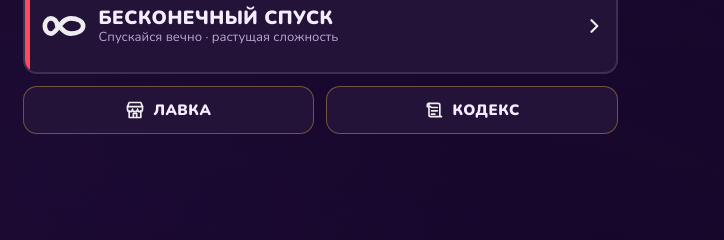
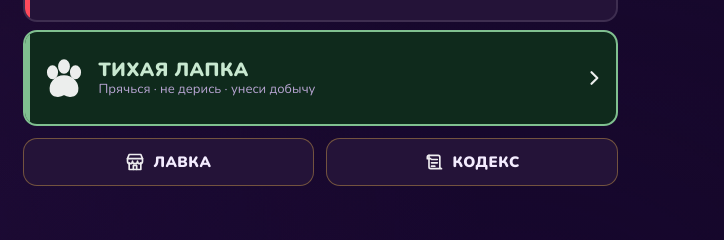
Before and after one commit to flame-goal-hunter/mouse-pi-game, a website with bundled scripts: page www/transylvania-menu.html in a window 1280 px wide. Shown: the part 471-711 px from the top of the page, 556-1280 px from the left. Built offline with nearby package versions, Linux system fonts and the light colour scheme.

Commit message:
feat(sneak): make stealth mode reachable — boot routing and menu entry
SneakScene existed but no player could reach it: BootScene never
routed runMode=sneak (it fell through to the menu redirect, which
would have bounced right back), and the HTML entry menu had no card
for it.

- BootScene: route runMode === 'sneak' to SneakScene({ roomIndex: 0 }),
  alongside the existing story/endless → DungeonScene branch.
- transylvania-menu.html/.css/.js: add a third «ТИХАЯ ЛАПКА» card
  (green accent family, paw icon reused from the in-game HUD kit since
  no ui-menu icon fit), wired to startRun('sneak') and showing a
  cleared-nights hint once Progress.getSneakStats().clears > 0.

```diff
--- a/www/js/scenes/BootScene.js
+++ b/www/js/scenes/BootScene.js
@@ -249,7 +249,10 @@ export class BootScene extends Phaser.Scene {
             // into DungeonScene. Otherwise, hand off to the native HTML menu so we
             // avoid spinning up Phaser just to render menu chrome.
             const runMode = config.runMode || null;
-            if (runMode === 'story' || runMode === 'endless') {
+            if (runMode === 'sneak') {
+                console.log('[BootScene] mode=transylvania runMode=sneak → SneakScene');
+                this.scene.start('SneakScene', { roomIndex: 0 });
+            } else if (runMode === 'story' || runMode === 'endless') {
                 console.log('[BootScene] mode=transylvania runMode=' + runMode + ' → DungeonScene');
                 this.scene.start('DungeonScene', { runMode, chapter: 1 });
             } else {
--- a/www/transylvania-menu.css
+++ b/www/transylvania-menu.css
@@ -618,6 +618,15 @@ button:focus-visible,
 
 .mode-card-endless .card-stripe { background: var(--danger); }
 .mode-card-endless .card-title { color: var(--text); }
+
+/* Tertiary — green accent, matches the Phaser hub's sneak card. */
+.mode-card-sneak {
+    background: #0f2a1c;
+    border-color: #80c090;
+}
+
+.mode-card-sneak .card-stripe { background: #80c090; }
+.mode-card-sneak .card-title { color: #c8e8d0; }
 
 /* ===== Footer ===== */
 #footer {
--- a/www/transylvania-menu.html
+++ b/www/transylvania-menu.html
@@ -86,6 +86,16 @@
                     </span>
                     <img class="card-chevron icn" src="assets/ui-menu/arrow_left.svg" alt="" aria-hidden="true">
                 </button>
+
+                <button id="card-sneak" class="mode-card mode-card-sneak" type="button">
+                    <span class="card-stripe"></span>
+                    <img class="card-icon icn" src="assets/ui/paw.svg" alt="" aria-hidden="true">
+                    <span class="card-text">
+                        <span class="card-title">ТИХАЯ ЛАПКА</span>
+                        <span class="card-hint" id="sneak-hint">Прячься &middot; не дерись &middot; унеси добычу</span>
+                    </span>
+                    <img class="card-chevron icn" src="assets/ui-menu/arrow_left.svg" alt="" aria-hidden="true">
+                </button>
             </div>
 
             <footer id="footer">
--- a/www/transylvania-menu.js
+++ b/www/transylvania-menu.js
@@ -98,6 +98,7 @@ const heroPlateEl = $('#hero-plate');
 const heroNameEl = $('#hero-name');
 const storyHintEl = $('#story-hint');
 const endlessHintEl = $('#endless-hint');
+const sneakHintEl = $('#sneak-hint');
 const shopModal = $('#shop-modal');
 const codexModal = $('#codex-modal');
 const shopBalanceEl = $('#shop-balance-value');
@@ -132,14 +133,19 @@ function renderHero() {
 function renderModeHints() {
     let sStat = { wins: 0 };
     let eStat = { bestFloor: 0 };
+    let nStat = { clears: 0 };
     try { sStat = Progress.getStoryStats() || sStat; } catch (e) {}
     try { eStat = Progress.getEndlessStats() || eStat; } catch (e) {}
+    try { nStat = Progress.getSneakStats() || nStat; } catch (e) {}
     storyHintEl.textContent = sStat.wins > 0
         ? `Спасений: ${sStat.wins}`
         : '5 этажей · босс · спасение';
     endlessHintEl.textContent = eStat.bestFloor > 0
         ? `Лучший этаж: ${eStat.bestFloor}`
         : 'Спускайся вечно · растущая сложность';
+    sneakHintEl.textContent = nStat.clears > 0
+        ? `Ночей пройдено: ${nStat.clears}`
+        : 'Прячься · не дерись · унеси добычу';
 }
 
 function renderAll() {
@@ -443,6 +449,7 @@ function wireEvents() {
     $('#btn-back').addEventListener('click', handleBack);
     $('#card-story').addEventListener('click', () => { playMenuSound('click'); startRun('story'); });
     $('#card-endless').addEventListener('click', () => { playMenuSound('click'); startRun('endless'); });
+    $('#card-sneak').addEventListener('click', () => { playMenuSound('click'); startRun('sneak'); });
     $('#btn-shop').addEventListener('click', () => openShop());     // openShop plays 'open'
     $('#btn-codex').addEventListener('click', () => openCodex());   // openCodex plays 'open'
 
```
